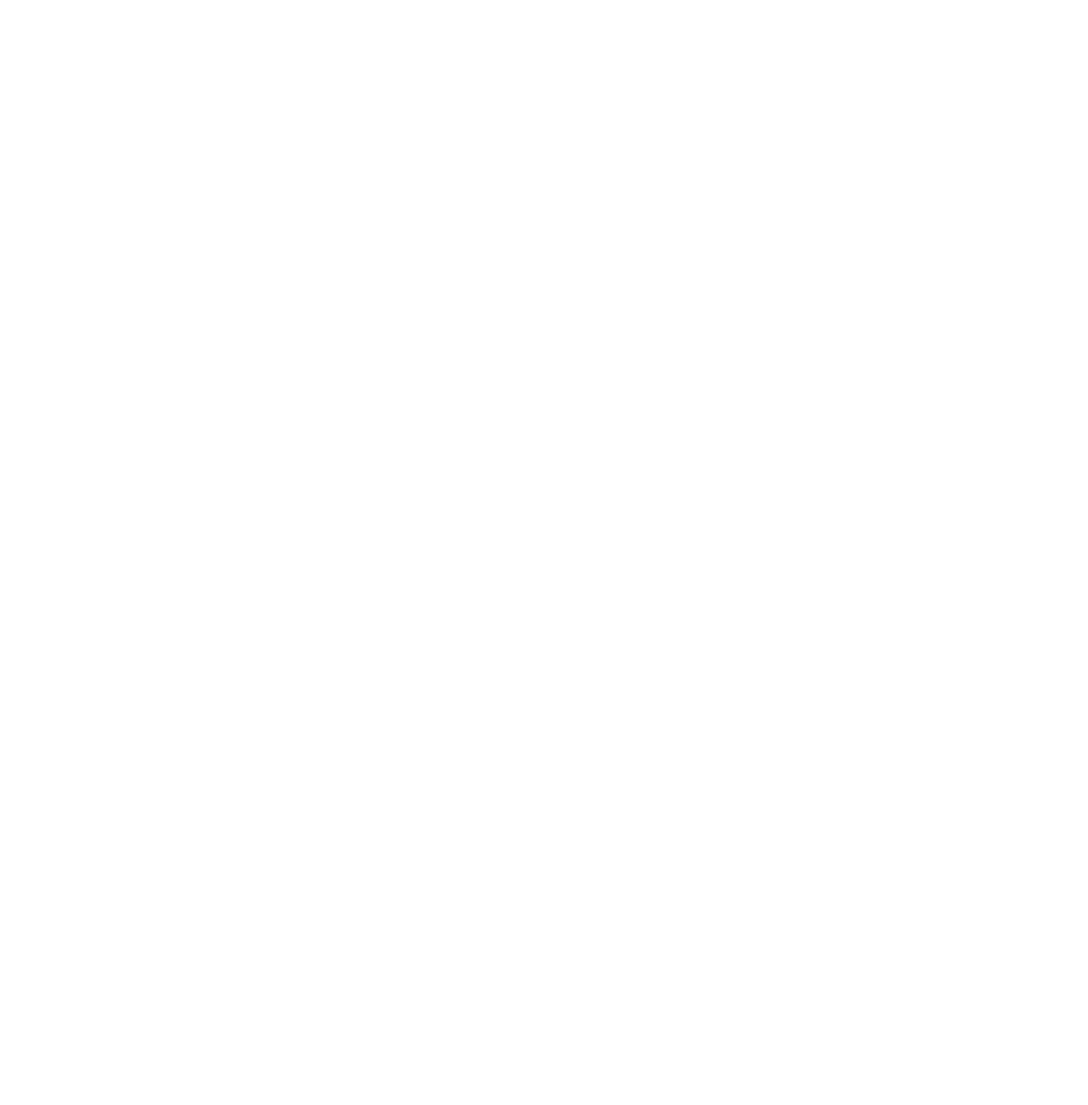
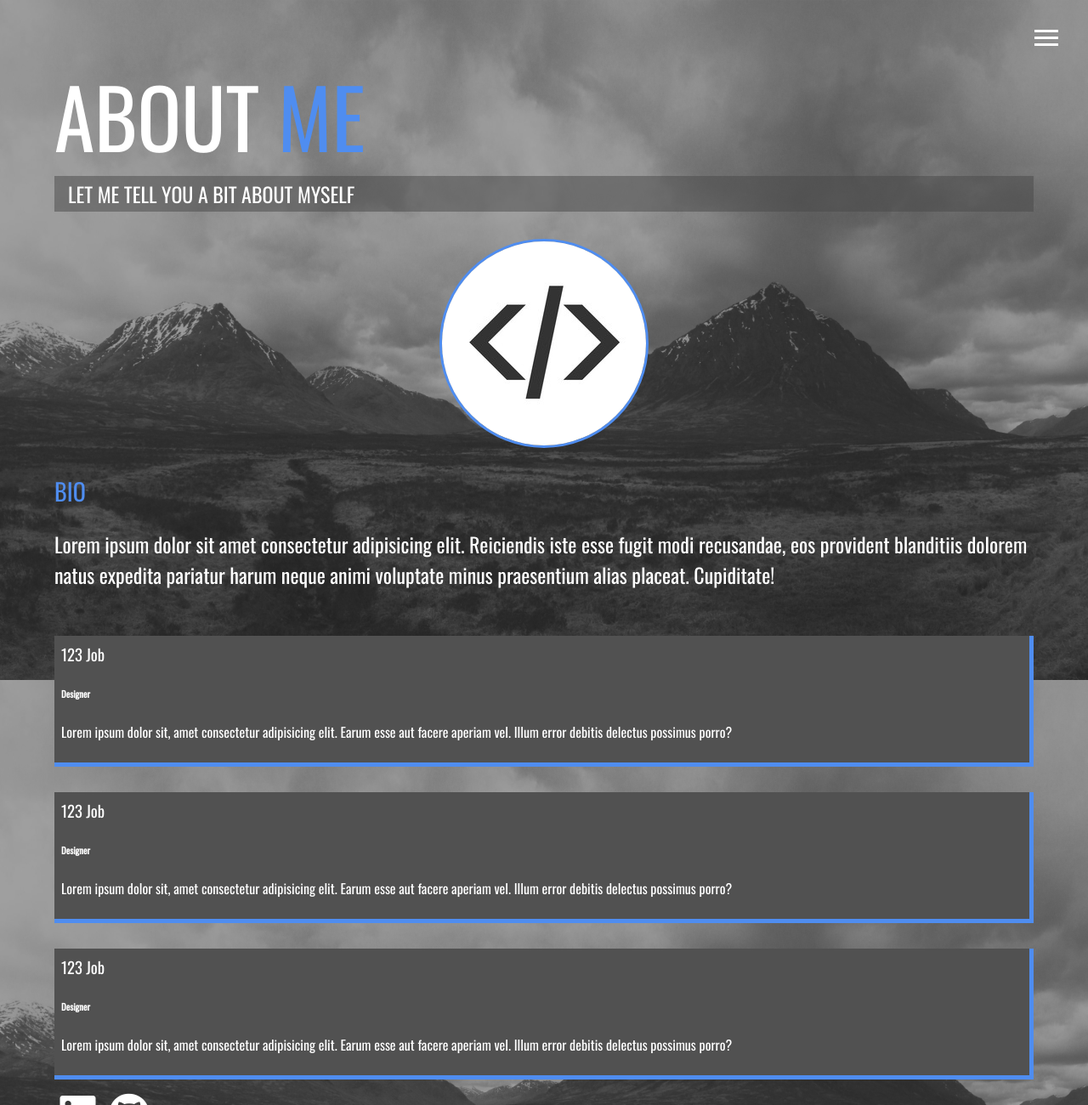
Before and after one commit to shepherx/portfolio_website, a plain HTML site: page about.html in a window 1280 px wide. Shown: the top 1300 px of the page at 85% size. Before the commit the page ends 800 px from the top, so only its background shows below. Drawn offline with nearby package versions, Linux system fonts and the light colour scheme.

Commit message:
grid stuff

```diff
--- a/about.html
+++ b/about.html
@@ -0,0 +1,81 @@
+<!DOCTYPE html>
+<html lang="en">
+<head>
+    <link rel="stylesheet" href="https://use.fontawesome.com/releases/v5.2.0/css/all.css" integrity="sha384-hWVjflwFxL6sNzntih27bfxkr27PmbbK/iSvJ+a4+0owXq79v+lsFkW54bOGbiDQ"
+    crossorigin="anonymous">
+    <link rel="stylesheet" href="css/main.css">
+    <meta charset="UTF-8">
+    <meta name="viewport" content="width=device-width,initial-scale=1">
+    <title>About Ian</title>
+</head>
+<body id="bg-img">
+    <div class="overlay"></div>
+    <header>
+        <div class="menu-btn">
+            <div class="btn-line"></div>
+            <div class="btn-line"></div>
+            <div class="btn-line"></div>
+        </div>
+        <nav class="menu">
+            <div class="menu-branding">
+                <div class="portrait"></div>
+            </div>
+            <ul class="menu-nav">
+                <li class="nav-item">
+                    <a href="index.html" class="nav-link">Home</a>
+                </li>
+                <li class="nav-item current">
+                    <a href="about.html" class="nav-link">About me</a>
+                </li>
+                <li class="nav-item">
+                    <a href="contact.html" class="nav-link">Contact me</a>
+                </li>
+            </ul>
+        </nav>
+    </header>
+
+    <main id="about">
+        <h1 class="lg-heading">ABOUT <span class="text-secondary">ME</span></h1>
+        <h2 class="sm-heading">LET ME TELL YOU A BIT ABOUT MYSELF</h2>
+        <div class="about-info">
+            <img src="img/brackets.jpg" alt="Ian Shepherd" class="bio-image">
+            <div class="bio">
+                <h3 class="text-secondary">BIO</h3>
+                <p>Lorem ipsum dolor sit amet consectetur adipisicing elit.
+                Reiciendis iste esse fugit modi recusandae, eos provident blanditiis dolorem natus expedita pariatur
+                harum neque animi voluptate minus praesentium alias placeat. Cupiditate!</p>
+            </div>
+
+            <div class="job job-1">
+                <h3>123 Job</h3>
+                <h6>Designer</h6>
+                <p>Lorem ipsum dolor sit, amet consectetur adipisicing elit.
+                Earum esse aut facere aperiam vel. Illum error debitis delectus possimus porro?</p>
+            </div>
+
+            <div class="job job-2">
+                <h3>123 Job</h3>
+                <h6>Designer</h6>
+                <p>Lorem ipsum dolor sit, amet consectetur adipisicing elit.
+                Earum esse aut facere aperiam vel. Illum error debitis delectus possimus porro?</p>
+            </div>
+            <div class="job job-3">
+                <h3>123 Job</h3>
+                <h6>Designer</h6>
+                <p>Lorem ipsum dolor sit, amet consectetur adipisicing elit.
+                Earum esse aut facere aperiam vel. Illum error debitis delectus possimus porro?</p>
+            </div>
+        </div>
+        <div class="icons">
+            <a href="https://www.linkedin.com/in/ian-shepherd/">
+            <i class="fab fa-linkedin fa-3x"></i>
+            </a>
+            <a href="https://github.com/shepherx">
+            <i class="fab fa-github fa-3x"></i>
+            </a>
+        </div>
+    </main>
+
+    <script src="main.js"></script>
+</body>
+</html>
--- a/css/main.css
+++ b/css/main.css
@@ -5,9 +5,12 @@
 body {
   background: #444;
   color: #fff;
-  height: 100%;
+  min-height: 100%;
+  min-width: 100%;
   margin: 0;
-  font-family: 'Oswald', sans-serif; }
+  font-family: 'Oswald', sans-serif;
+  position: absolute;
+  overflow: scroll; }
   body#bg-img {
     background: url(../img/mountains.jpg);
     background-attachment: fixed;
@@ -69,7 +72,7 @@ main {
     width: 28px;
     height: 3px;
     margin: 0 0 5px 0;
-    background: white;
+    background: #fff;
     transition: all 0.5s ease-out; }
   .menu-btn.close {
     transform: rotate(180deg); }
@@ -131,7 +134,7 @@ main {
     text-transform: uppercase;
     padding: 1rem 0;
     font-weight: 300;
-    color: white;
+    color: #fff;
     text-decoration: none;
     transition: all 0.5s ease-out; }
     .menu .nav-link:hover {
@@ -171,8 +174,44 @@ main {
       width: 120px;
       height: 120px;
       display: block;
-      margin: 0 auto; } }
+      margin: 0 auto; }
+  .about-info {
+    grid-template-areas: 'bio-image' 'bio' 'job1' 'job2' 'job3';
+    grid-template-columns: 1fr;
+    align-content: space-between; }
+    .about-info .job-1 {
+      grid-area: job1; }
+    .about-info .job-2 {
+      grid-area: job1; }
+    .about-info .job-3 {
+      grid-area: job1; } }
 
-@media screen and (max-width: 500px) {
+@media only screen and (max-width: 600px) {
   main#home h1 {
     margin-top: 10vh; } }
+
+.about-info {
+  display: grid;
+  grid-template-areas: 'bio-image' 'bio' 'job1' 'job2' 'job3';
+  grid-template-columns: 1fr;
+  grid-gap: 30px;
+  justify-content: center;
+  overflow: hidden; }
+  .about-info .bio-image {
+    border-radius: 50%;
+    border: #4f8df0 3px solid;
+    margin: auto; }
+  .about-info .bio {
+    font-size: 1.5rem;
+    grid-area: bio; }
+  .about-info .job-1 {
+    grid-area: job1; }
+  .about-info .job-2 {
+    grid-area: job2; }
+  .about-info .job-3 {
+    grid-area: job3; }
+  .about-info .job {
+    background: #515151;
+    padding: 0.5rem;
+    border-bottom: #4f8df0 5px solid;
+    border-right: #4f8df0 5px solid; }
```
